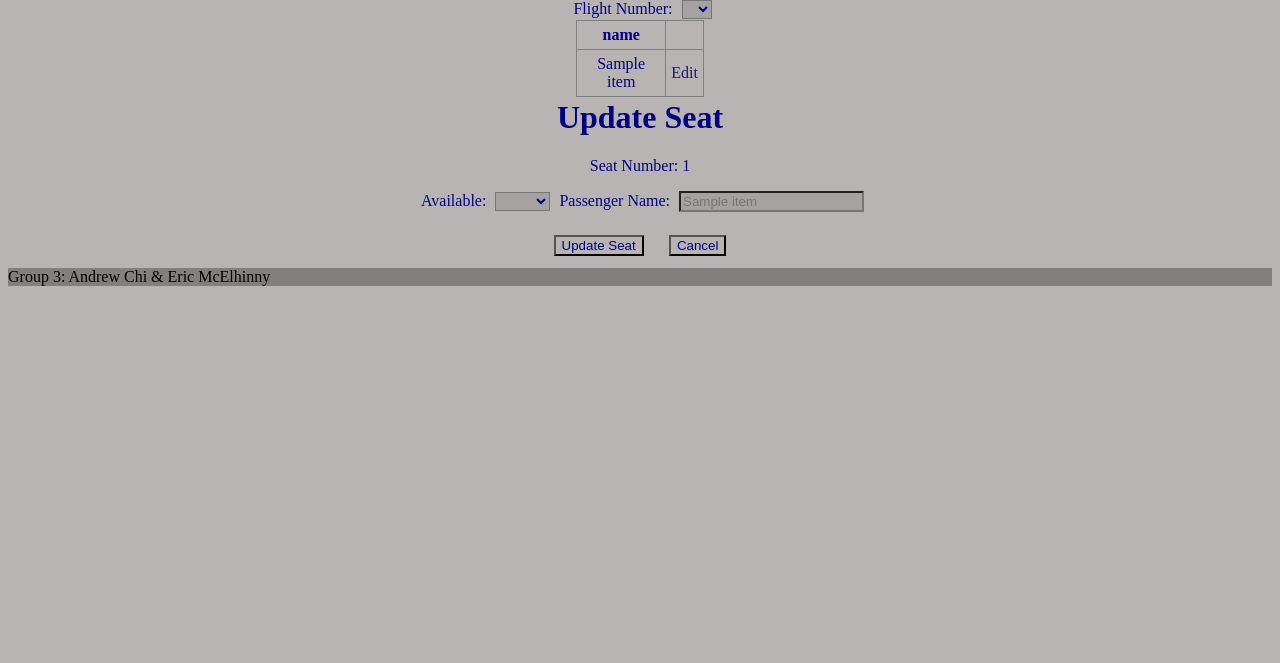
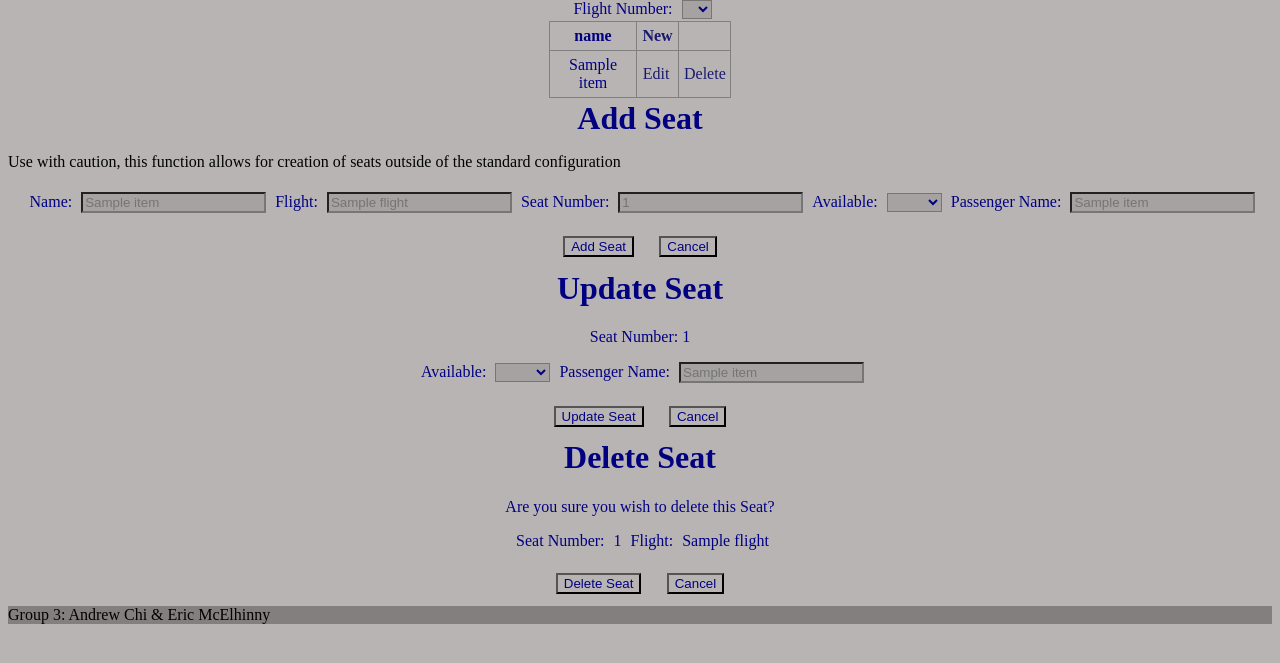
Before and after one commit to Anomandaris-Dragnipurake/cs_340, a Flask app: template templates/seat_admin.j2 in a window 1280 px wide. Shown: the part 63-726 px from the top of the page. Run offline with Flask 3, Linux system fonts and the light colour scheme; the template is opened without the code that fills it: most values are stand-ins (such as "Sample title", 1, 10 or a date in 2020); some libraries are stand-ins or nearby versions.

Commit message:
Jinja update

```diff
--- a/templates/seat_admin.j2
+++ b/templates/seat_admin.j2
@@ -16,7 +16,7 @@ https://github.com/osu-cs340-ecampus/flask-starter-app/tree/master#}
 {% block read %}
 <div>
     <label for="flightNumber">Flight Number:</label>
-    <select class="form-control" id="flightNumber" name="flightNumber" pattern="" placeholder="" required>
+    <select class="form-control" id="flightNumber" name="flightNumber" pattern="" placeholder="">
         <option value="0">&nbsp;</option>
         <option value="1">1</option>
         <option value="2">2</option>
@@ -27,9 +27,48 @@ https://github.com/osu-cs340-ecampus/flask-starter-app/tree/master#}
     {{ super() }}
 </div>
 {% endblock %}
-{% block new_button%}{% endblock %}
+{% block new_button%}<th><a href="#" onClick="newSeat()">New</a> </th> {% endblock %}
 {% block update_button%}<td><a href="edit_seat/{{item.id}}" class="btn btn-default">Edit</a></td>{% endblock %}
-{% block delete_button%}{% endblock %}
+{% block delete_button%}<td><a href="delete_seat/{{item.id}}" class="btn btn-default">Delete</a></td>{% endblock %}
+
+{% block create %}
+<form id="createSeat" action="/seat-admin" method="post">
+    <h1 class="title">Add Seat</h1>
+    <p>Use with caution, this function allows for creation of seats outside of the standard configuration</p>
+    <fieldset class="fields">
+        <!-- placeholder shows ghost text, required forces an input, pattern forces input adherence -->
+        <label for="name">Name:</label>
+        <input type="text" class="form-control" id="name" name="name" pattern="[A-Za-z]{1,}"
+            placeholder="{{data[0].Travel_Class_Name}}" required>
+
+        <label for="flight">Flight:</label>
+        <input type="text" class="form-control" id="flight" name="flight" pattern="[1-9][0-9]*"
+            placeholder="{{data[0].Flight}}" required>
+
+        <label for="seatnum">Seat Number:</label>
+        <input type="text" class="form-control" id="seatnum" name="seatnum" pattern="[1-9][0-9]*"
+            placeholder="{{data[0].SeatNumber}}" required>
+
+        <label for="available">Available:</label>
+        <select class="form-control" id="available" name="available" pattern="" placeholder="" required>
+            <option value="3">&nbsp;</option>
+            <option value="0">False</option>
+            <option value="1">True</option>
+        </select>
+
+        <label for="passenger_name">Passenger Name:</label>
+        <input type="text" class="form-control" id="passenger_name" name="passenger_name" pattern="[A-Za-z]{1,}"
+            placeholder="{{data[0].Passenger_Name}}">
+    </fieldset>
+
+    <div class="btnBlock">
+        <!-- Create 'Add Seat' and 'Cancel' buttons -->
+        <input type="submit" value="Add Seat" name="Add_Seat" class="btn btn-primary">
+        <input class=" btn" type="button" value="Cancel"> {# onClick="browsePeople()" #}
+    </div>
+</form>
+{% endblock %}
+
 {% block update %}
 <form id="editSeat" action="/edit_seat/{{data[0].id}}" method="post">
     <h1 class="title">Update Seat</h1>
@@ -55,3 +94,19 @@ https://github.com/osu-cs340-ecampus/flask-starter-app/tree/master#}
     </div>
 </form>
 {% endblock %}
+
+{% block delete %}
+  <form method="POST" id="deleteSeat">
+      <h1 class="title">Delete Seat</h1>
+          <fieldset class="fields">
+          <p>Are you sure you wish to delete this Seat?</p>
+          <input type="hidden" name="seatID" id="deleteSeatID" value="{{data[0].Seat_ID}}">
+          <label>Seat Number:</label> {{data[0].SeatNumber}}
+          <label>Flight: </label> {{data[0].Flight}}
+    </fieldset>
+    <div class="btnBlock">
+        <input class="btn" type="submit" id="DeleteSeat" value="Delete Seat">
+        <input class="btn" type="button" value="Cancel">{# onclick="browsePeople()" #}
+    </div>
+  </form>
+{% endblock %}
```
Also changed, not shown: templates/airport_admin.j2 (+10 -9 lines).
